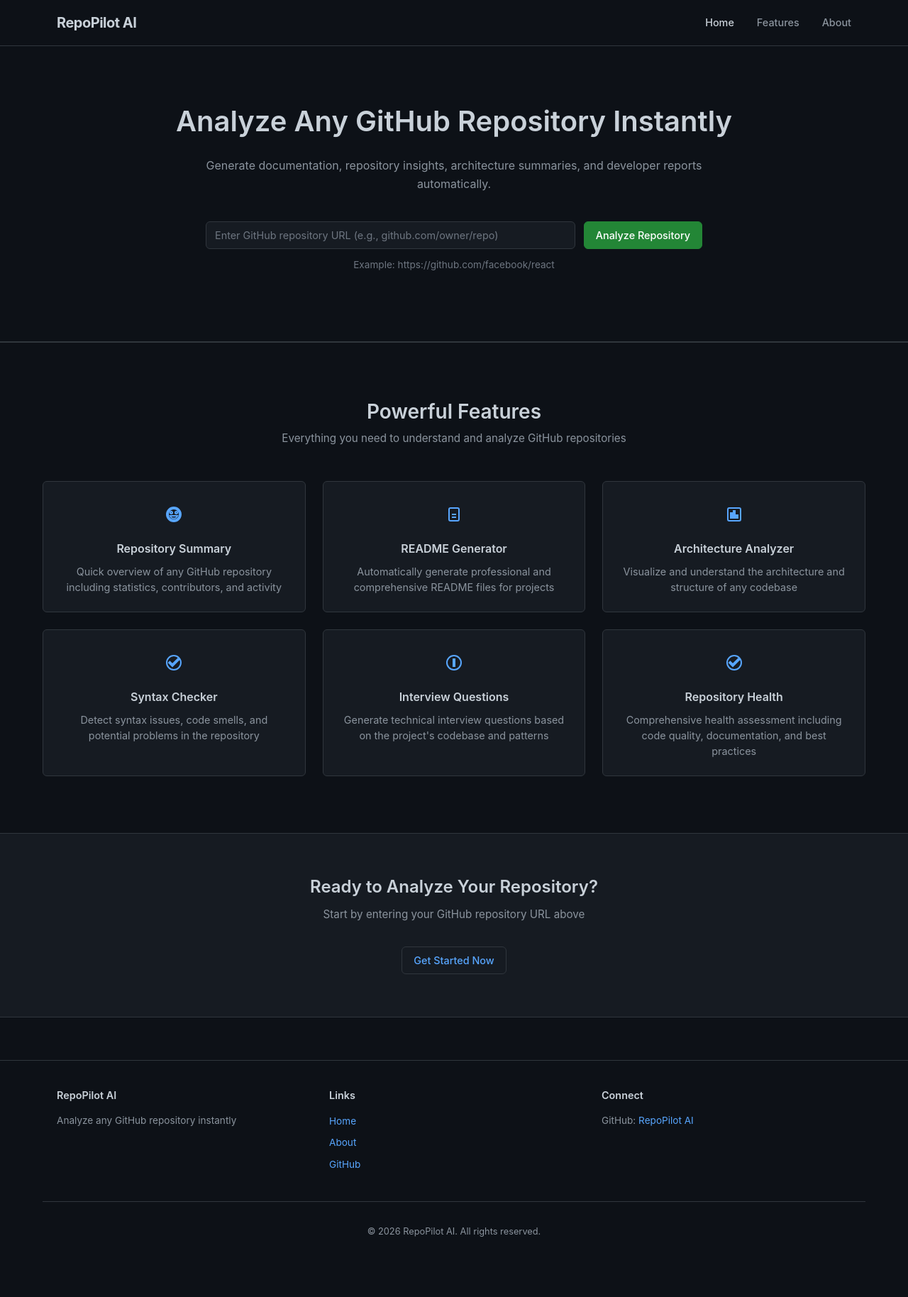
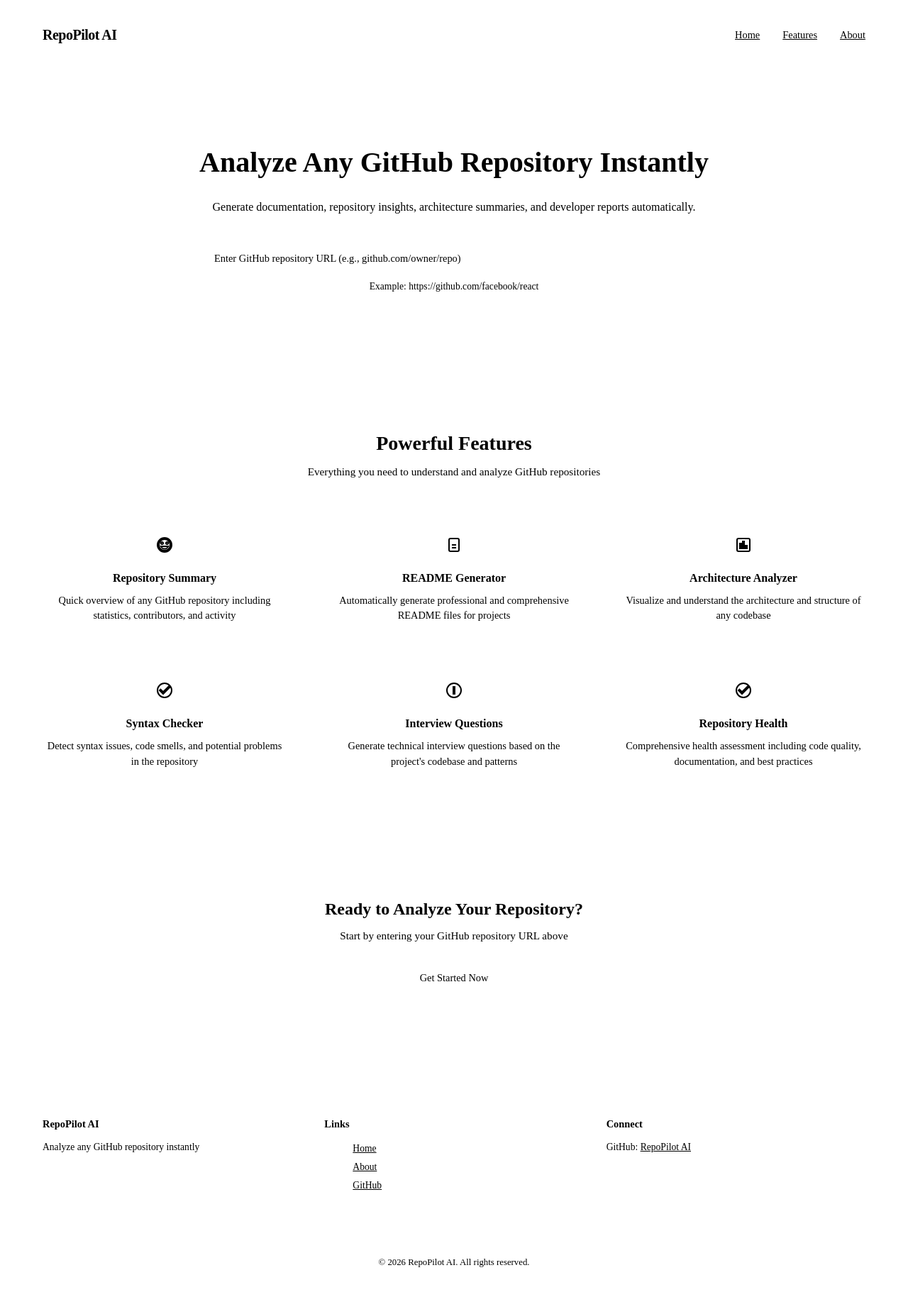
Before and after one commit to codepiyusss/RepoPilot-AI, a Flask app: page / in a window 1280 px wide. Shown: the whole page at 71% size. Before the commit the page ends 1743 px from the top, so only its background shows below. Run offline with Flask 3, Linux system fonts and the light colour scheme.

Commit message:
Update style.css

```diff
--- a/static/css/style.css
+++ b/static/css/style.css
@@ -1,78 +1,3 @@
-
-* {
-    margin: 0;
-    padding: 0;
-    box-sizing: border-box;
-}
-
-/* CSS Variables & Theme (GitHub Inspired) */
-
-:root {
-    --bg-primary: #0d1117;
-    --bg-secondary: #161b22;
-    --bg-tertiary: #1c2128;
-    --text-primary: #c9d1d9;
-    --text-secondary: #8b949e;
-    --text-tertiary: #6e7681;
-    --border-color: #30363d;
-    --accent-blue: #58a6ff;
-    --hover-blue: #79c0ff;
-    --accent-green: #238636;
-    --hover-green: #2ea043;
-    --error-color: #f85149;
-    --warning-color: #d29922;
-
-    --transition: all 0.2s ease;
-    --border-radius: 6px;
-}
-
-/* Typography */
-
-body {
-    font-family: -apple-system, BlinkMacSystemFont, 'Segoe UI', 'Noto Sans', Helvetica, Arial, sans-serif;
-    background-color: var(--bg-primary);
-    color: var(--text-primary);
-    line-height: 1.6;
-    overflow-x: hidden;
-    font-size: 14px;
-}
-
-h1, h2, h3, h4, h5, h6 {
-    font-weight: 600;
-    line-height: 1.25;
-    margin-bottom: 1rem;
-    color: var(--text-primary);
-}
-
-h1 {
-    font-size: 2.5rem;
-    font-weight: 600;
-}
-
-h2 {
-    font-size: 1.75rem;
-    font-weight: 600;
-}
-
-h3 {
-    font-size: 1.25rem;
-    font-weight: 600;
-}
-
-p {
-    color: var(--text-secondary);
-    margin-bottom: 1rem;
-}
-
-a {
-    color: var(--accent-blue);
-    text-decoration: none;
-    transition: var(--transition);
-}
-
-a:hover {
-    color: var(--hover-blue);
-}
 
 /* Layout */
 
```
